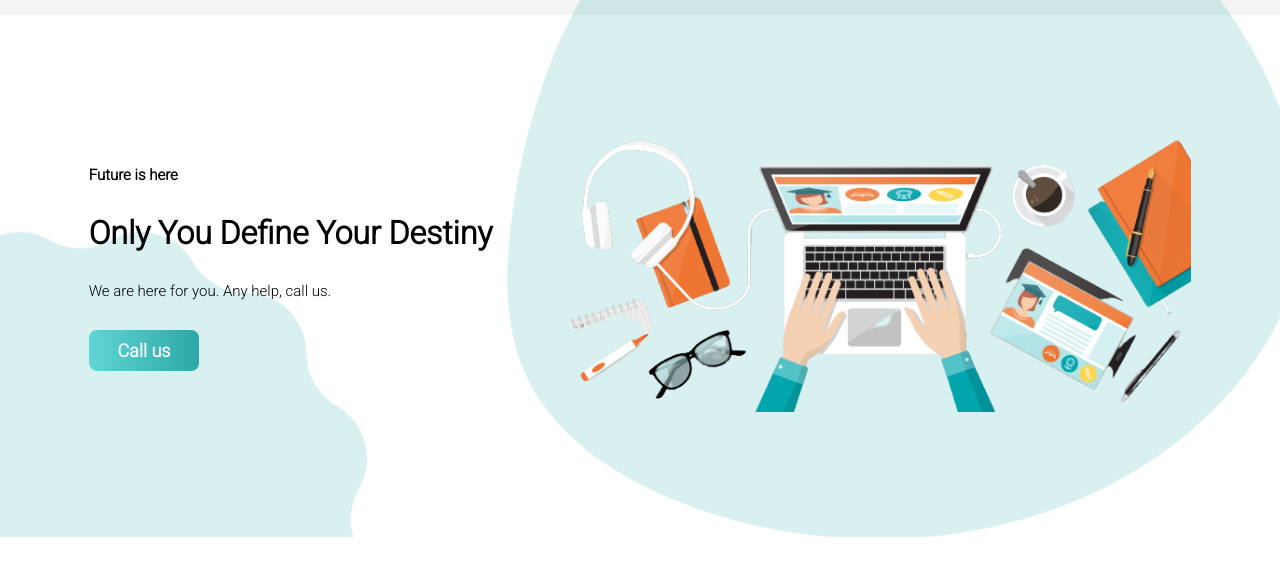
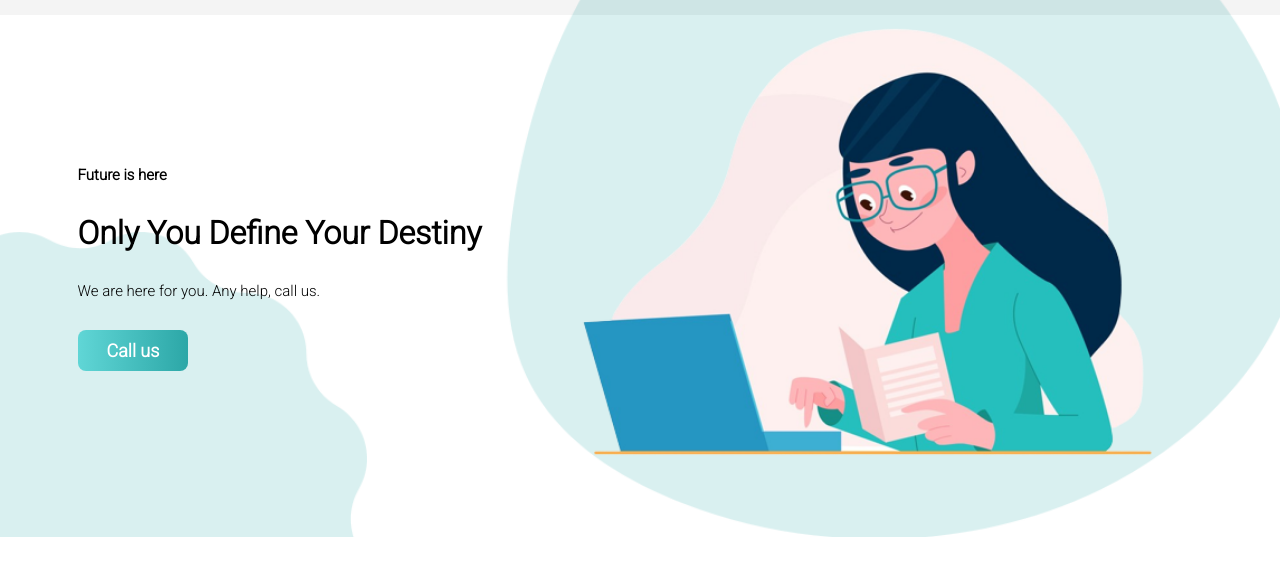
Before and after one commit to shekhar10feb/Montasso-Online-Learning, a plain HTML site: page index.html in a window 1280 px wide. Shown: the part 73-648 px from the top of the page. Drawn offline with Linux system fonts and the light colour scheme.

Commit message:
Third Commit

```diff
--- a/CSS/style.scss
+++ b/CSS/style.scss
@@ -139,9 +139,10 @@ html {
 
     .learningPhoto {
         margin-bottom: 6rem;
+        // outline: 1px solid red;
 
         img {
-            height: 35rem;
+            height: 47rem;
         }
     }
 
--- a/index.html
+++ b/index.html
@@ -29,7 +29,7 @@
             <button>Call us</button>
         </div>
         <div class="learningPhoto">
-            <img src="./assets/shutterstock_404189197-removebg-preview.png" alt="Online Learning Photo">
+            <img src="./assets/myhc_49239-removebg-preview.png" alt="Online Learning Photo">
         </div>
     </section>
 </body>
```
Also changed, not shown: CSS/style.css, assets/myhc_49239-removebg-preview.png (added), assets/shutterstock_404189197-removebg-preview.png (deleted), 1 other file.
